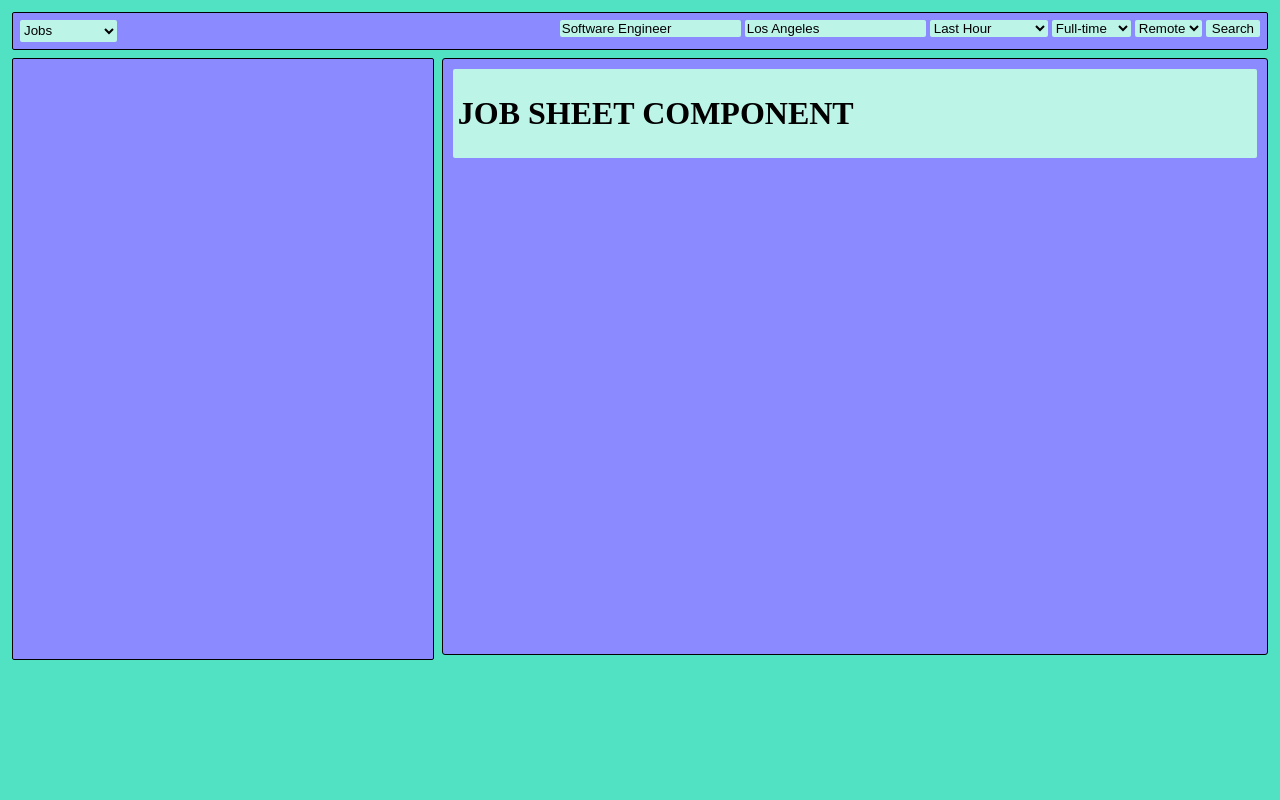
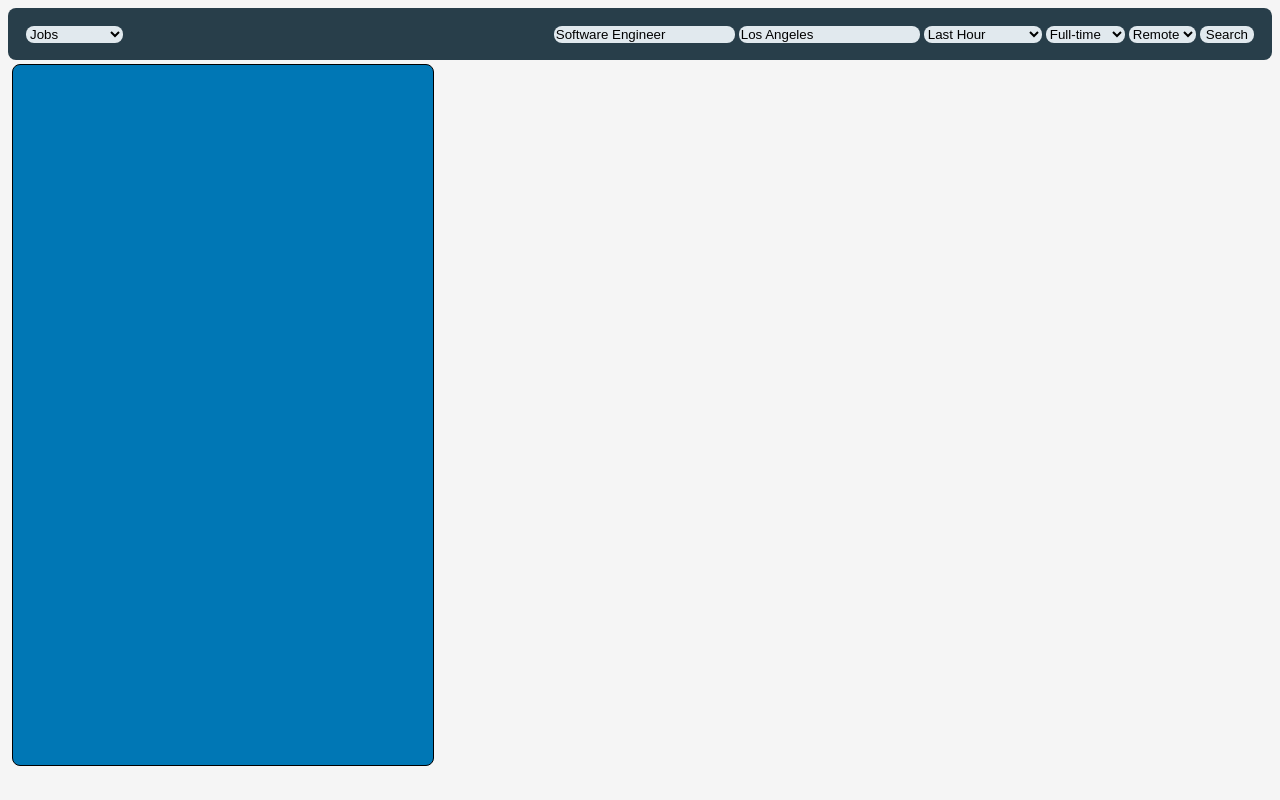
Before and after one commit to The-boys-of-Geo/JobMasterBrock, a React app: page / in a window 1280 px wide. Built offline with nearby package versions, Linux system fonts and the light colour scheme.

Commit message:
updated UI

```diff
--- a/src/client/App.css
+++ b/src/client/App.css
@@ -1,3 +1,10 @@
+:root {
+  --primary: #f5f5f5;
+  --primaryLight: #e1e9ee;
+  --accent: #0077b5;
+  --accentLight: #0a66c2;
+}
+
 #page {
   background-color: var(--primary);
 }
@@ -7,25 +14,17 @@
 }
 
 body::-webkit-scrollbar {
-  width: 4px;               /* width of the entire scrollbar */
+  width: 4px; /* width of the entire scrollbar */
 }
 
 body::-webkit-scrollbar-track {
-  background: var(--primaryLight);        /* color of the tracking area */
+  background: var(--primaryLight); /* color of the tracking area */
 }
 
 body::-webkit-scrollbar-thumb {
-  background-color: var(--primaryLight);    /* color of the scroll thumb */
-  border-radius: 20px;       /* roundness of the scroll thumb */
-  border: none;  /* creates padding around scroll thumb */
-}
-
-
-:root {
-  --primary: hsl(167, 72%, 60%);
-  --primaryLight: hsl(167, 72%, 85%);
-  --accent: hsl(241, 100%, 77%);
-  --accentLight: hsl(241, 100%, 90%);
+  background-color: var(--primaryLight); /* color of the scroll thumb */
+  border-radius: 20px; /* roundness of the scroll thumb */
+  border: none; /* creates padding around scroll thumb */
 }
 
 .Background {
@@ -44,12 +43,16 @@ body::-webkit-scrollbar-thumb {
 }
 
 .AuthModal {
-  height: 40vh;
+  height: 50vh;
   width: 40vw;
   display: flex;
   justify-content: center;
   align-items: center;
   flex-direction: column;
+  border-radius: 8px;
+  border: 1px solid #dadce0;
+  box-shadow: 0 4px 12px rgba(0, 0, 0, 0.15);
+  background-color: #fff;
 }
 
 .InnerAuthModal {
@@ -61,159 +64,59 @@ body::-webkit-scrollbar-thumb {
   display: grid;
   grid-template-rows: 7% 93%;
   grid-template-columns: 34% 66%;
-  grid-template-areas:
-  "header header"
-  "JobFeed JobSheet";
+  grid-template-areas: "header header" "JobFeed JobSheet";
 }
 
 .header {
   grid-row: 1;
   grid-area: header;
-
   display: flex;
   flex-direction: row;
   justify-content: space-between;
-  align-content: center;
-
-
-  padding: 5px 5px;
-  border-radius: 2px;
-  border: 1px solid rgba(0, 0, 0, 1.0);
-  background-color: var(--accent);
-  margin: 4px 4px;
+  align-items: center;
+  padding: 8px 16px;
+  border-radius: 8px;
+  border: none;
+  background-color: #283e4a;
+  color: #f5f5f5;
 }
 
 .PageDropdown {
   margin: 2px 2px;
   border: none;
-  border-radius: 2px;
+  border-radius: 8px;
   background-color: var(--primaryLight);
 }
 
 .SearchBar button:hover {
   background-color: var(--accentLight);
-
 }
 
 .Input {
   margin: 2px 2px;
   border: none;
-  border-radius: 2px;
+  border-radius: 8px;
   background-color: var(--primaryLight);
 }
-
-
 
 .JobCardFeed {
   grid-row: 2;
   grid-area: JobFeed;
-  height: 600px;
-
+  height: calc(100vh - 100px); /* Subtracting 100px from viewport height to account for header and footer */
   overflow-y: scroll;
-
   display: flex;
   flex-direction: column;
   border: 1px solid rgba(0, 0, 0, 1.0);
-  border-radius: 2px;
+  border-radius: 8px;
   background-color: var(--accent);
   margin: 4px 4px;
 }
 
+
 .JobCard {
   display: flex;
-  border-radius: 2px;
+  border-radius: 8px;
   margin: 2px 2px;
+  border: 1px solid #ccc;
+  padding: 8px;
 }
-
-.JobCardInner {
-  width: 100%;
-
-  padding: 5px 5px;
-  margin: 5px 5px;
-  border-radius: 2px;
-  background-color: var(--primaryLight);
-}
-
-.JobCardInner a {
-  font-size: 15px;
-  color:rgba(0, 0, 0, 1.0);
-  text-decoration: none;
-}
-.JobCardInner a:hover {
-  font-size: 15px;
-  color:rgba(0, 0, 0, 0.6);
-}
-
-.JobCardInner p {
-  font-size: 12px;
-  margin: 2px;
-}
-
-#interestedButton {
-  display: inline-block;
-  background-color: var(--accent);
-  padding: 4px;
-  margin: 0px 2px;
-  width: 65px;
-  color: rgba(0, 0, 0, 0.85);
-  text-align: center;
-  border: none;
-  border-radius: 2px; /* add this line */
-  font-size: 12px; /* add this line */
-}
-
-#interestedButton:hover {
-  display: inline-block;
-  background-color: var(--accentLight);
-  padding: 4px;
-  width: 65px;
-  color: rgba(0, 0, 0, 1.0);
-  text-align: center;
-  border: none;
-  border-radius: 2px; /* add this line */
-  font-size: 12px; /* add this line */
-}
-
-#detailsButton {
-  display: inline-block;
-  background-color: var(--accent);
-  padding: 4px;
-  margin: 0px 2px;
-  width: 65px;
-  color: rgba(0, 0, 0, 0.85);
-  text-align: center;
-  border: none;
-  border-radius: 2px; /* add this line */
-  font-size: 12px; /* add this line */
-}
-
-#detailsButton:hover {
-  display: inline-block;
-  background-color: var(--accentLight);
-  padding: 4px;
-  width: 65px;
-  color: rgba(0, 0, 0, 1.0);
-  text-align: center;
-  border: none;
-  border-radius: 2px; /* add this line */
-  font-size: 12px; /* add this line */
-}
-
-.JobSheet {
-  grid-row: 2;
-  grid-area: JobSheet;
-  justify-self: stretch;
-  width: auto;
-
-  border: 1px solid rgba(0, 0, 0, 1.0);
-  border-radius: 3px;
-  background-color: var(--accent);
-  margin: 4px 4px;
-}
-
-.JobSheetInner {
-  border-radius: 2px;
-  margin: 10px 10px;
-  padding: 5px 5px;
-  background-color: var(--primaryLight);
-}
--- a/src/client/components/jobSheet.tsx
+++ b/src/client/components/jobSheet.tsx
@@ -13,7 +13,7 @@ export const JobSheet: React.FC = () => {
   return (
     <div className="JobSheet">
       <div className="JobSheetInner">
-        <h1>JOB SHEET COMPONENT</h1>
+
       </div>
     </div>
   );
```
